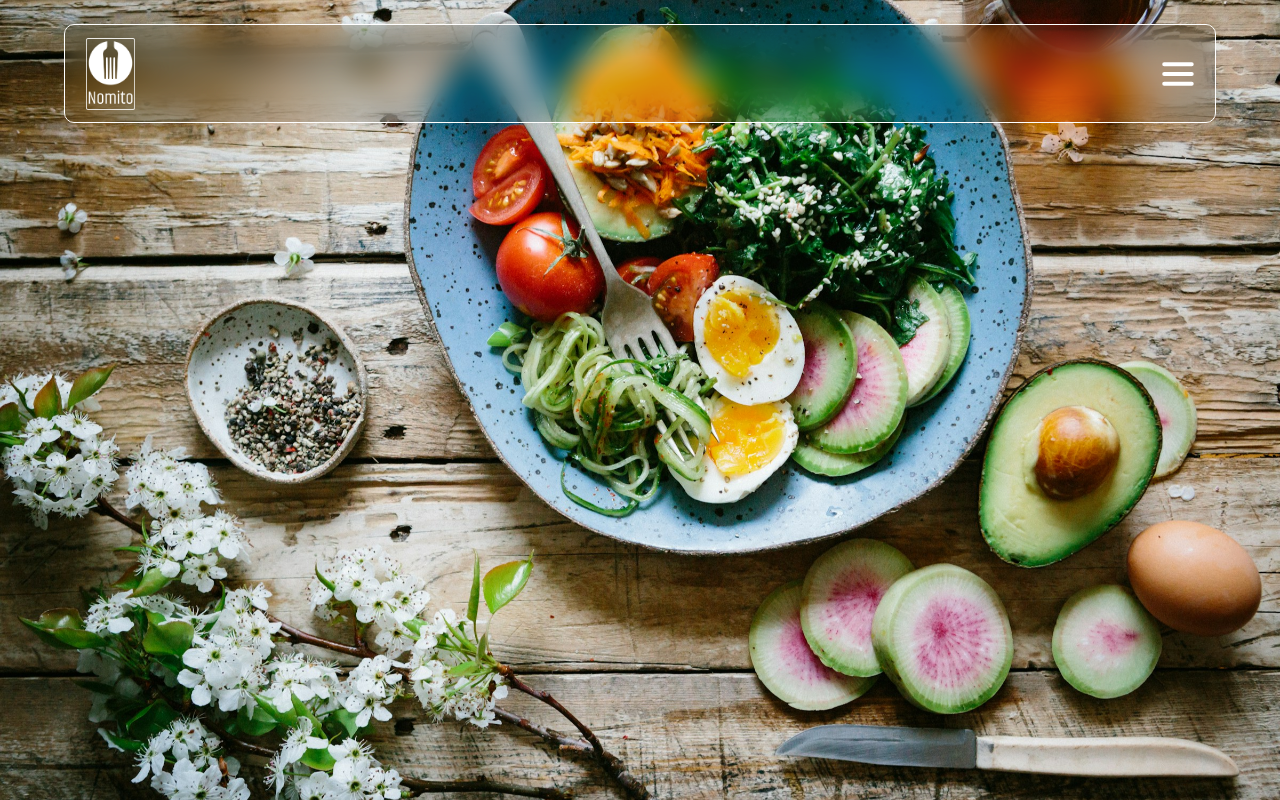
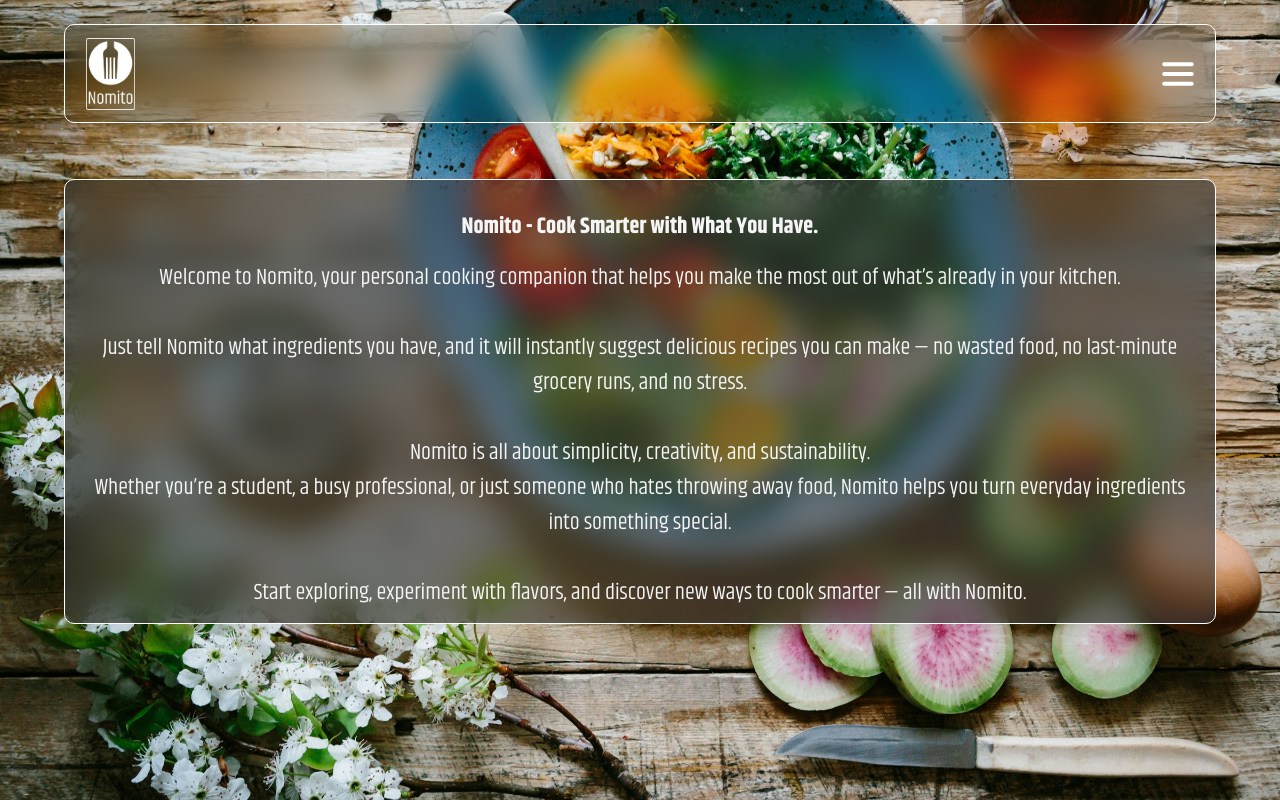
Before and after one commit to AdrianKnudsen/nomito, a Next.js app: page / in a window 1280 px wide. Built offline with nearby package versions, Linux system fonts and the light colour scheme.

Commit message:
Add About section to layout
Introduced an About component with supporting CSS to provide information about Nomito. The About section is now rendered in the main layout to inform users about the app's purpose and features.

```diff
--- /dev/null
+++ b/app/components/about.js
@@ -0,0 +1,32 @@
+import React from "react";
+import styles from "..//../styles/about.module.css";
+
+const About = () => {
+  return (
+    <div className={styles.textWrapper}>
+      <h1 className={styles.head}>Nomito - Cook Smarter with What You Have.</h1>
+      <p className={styles.infoText}>
+        Welcome to Nomito, your personal cooking companion that helps you make
+        the most out of what’s already in your kitchen.
+        <br />
+        <br />
+        Just tell Nomito what ingredients you have, and it will instantly
+        suggest delicious recipes you can make — no wasted food, no last-minute
+        grocery runs, and no stress.
+        <br />
+        <br />
+        Nomito is all about simplicity, creativity, and sustainability.
+        <br />
+        Whether you’re a student, a busy professional, or just someone who hates
+        throwing away food, Nomito helps you turn everyday ingredients into
+        something special.
+        <br />
+        <br />
+        Start exploring, experiment with flavors, and discover new ways to cook
+        smarter — all with Nomito.
+      </p>
+    </div>
+  );
+};
+
+export default About;
--- a/app/layout.js
+++ b/app/layout.js
@@ -6,6 +6,7 @@ import "../styles/globals.css";
 import NavBar from "../app/components/NavBar.js";
 import SearchBar from "./components/SearchBar.js";
 import Result from "./components/result";
+import About from "./components/about";
 import React from "react";
 
 const khand = Khand({
@@ -38,6 +39,7 @@ export default function RootLayout({ children }) {
         {showSearchBar && <SearchBar onSearch={setIngredients} />}
         <Result ingredients={ingredients} />
         {children}
+        <About />
       </body>
     </html>
   );
--- /dev/null
+++ b/styles/about.module.css
@@ -0,0 +1,28 @@
+.textWrapper {
+  position: relative;
+  top: 3rem;
+  max-width: 90%;
+  margin: 2rem auto;
+  z-index: 10;
+  display: flex;
+  flex-direction: column;
+  padding: 0.8rem;
+  background: rgba(57, 57, 57, 0.665);
+  border-radius: 10px;
+  border: solid 1px rgb(255, 255, 255);
+  backdrop-filter: blur(16px) saturate(180%);
+  -webkit-backdrop-filter: blur(16px) saturate(180%);
+  box-shadow: 0 4px 24px 0 rgba(0, 0, 0, 0.07);
+  font-family: var(--font-khand), sans-serif;
+  color: whitesmoke;
+  text-align: center;
+}
+
+.head {
+  font-size: 1.4em;
+  margin: 1rem;
+}
+
+.infoText {
+  font-size: 1.4em;
+}
```
